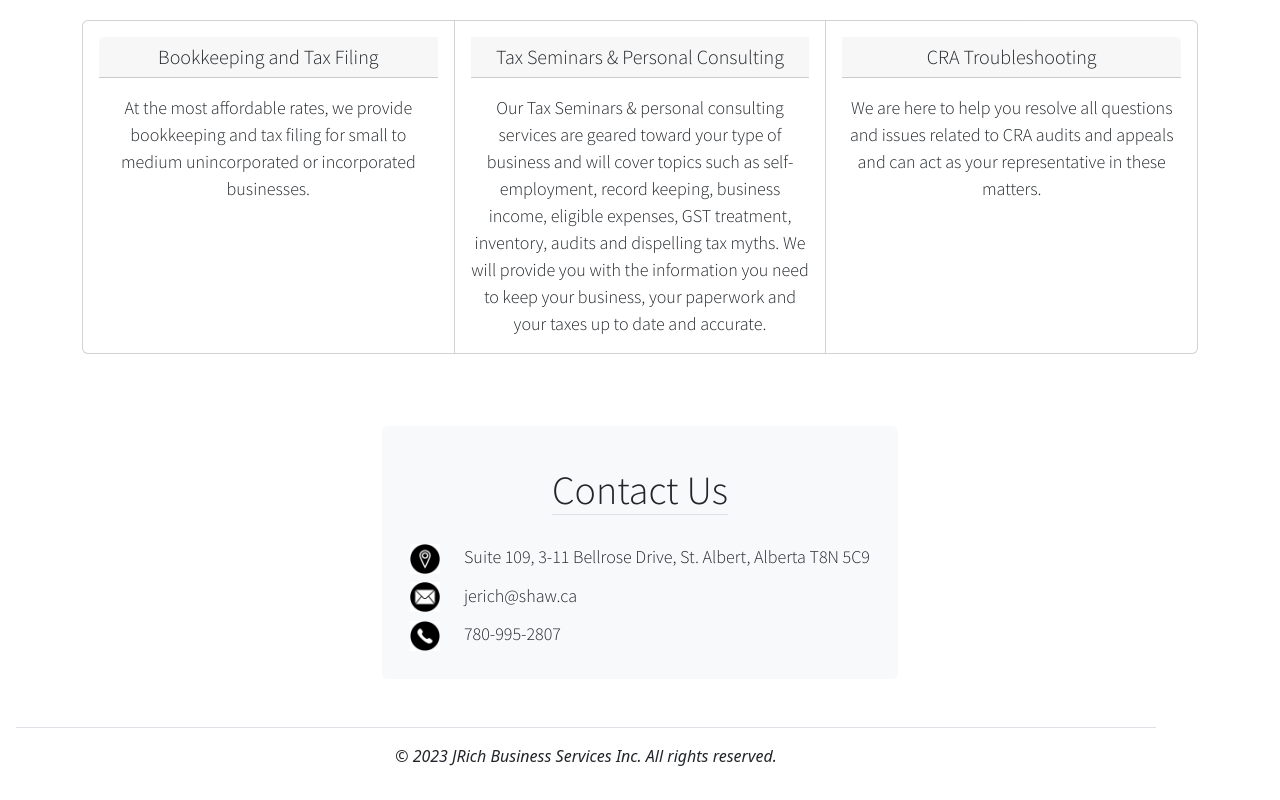
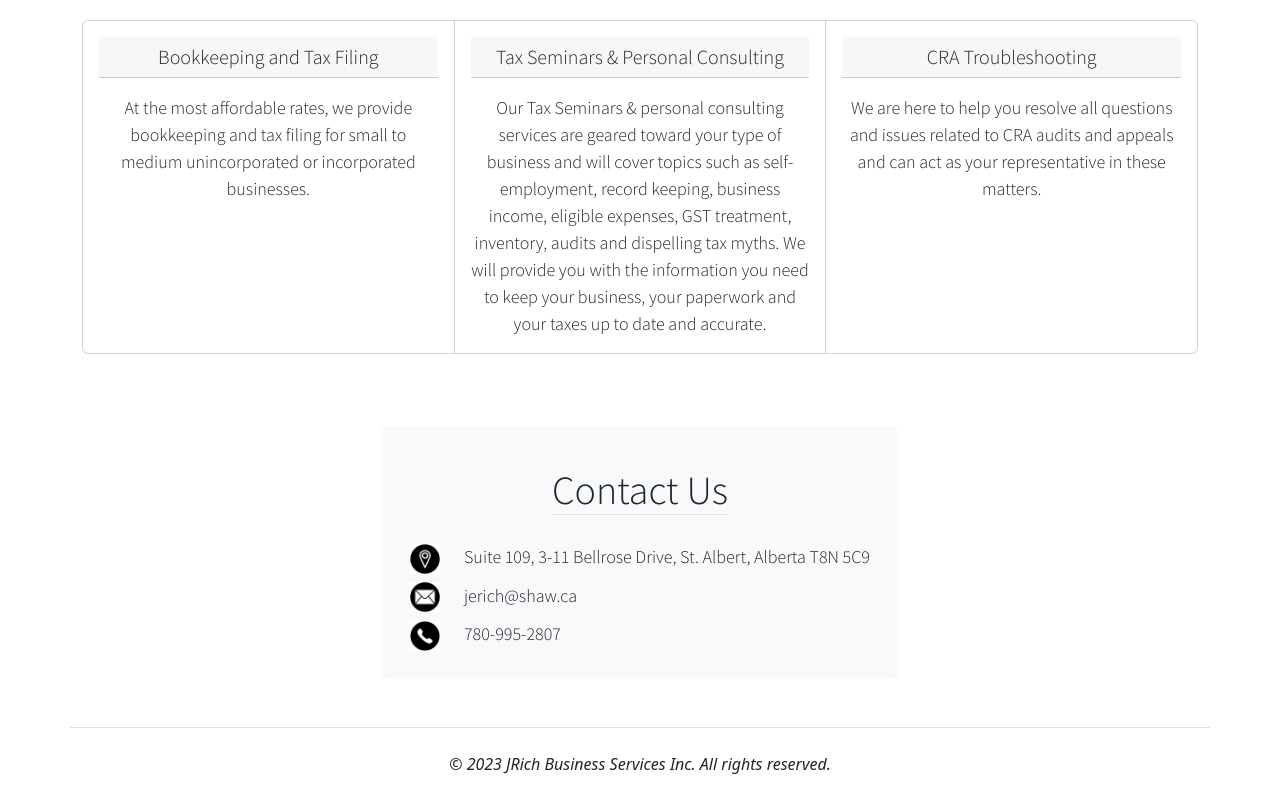
Before and after one commit to caitlincroteau/jrich-business-services, a React (Create React App) app: page / in a window 1280 px wide. Shown: the part 650-1450 px from the top of the page. Built offline with nearby package versions, Linux system fonts and the light colour scheme.

Commit message:
fix footer alignment

```diff
--- a/src/components/Footer.jsx
+++ b/src/components/Footer.jsx
@@ -3,7 +3,7 @@ import Container from "react-bootstrap/Container";
 
 export default function Footer(props) {
   return (
-    <Container className="border-top m-3 p-3 fst-italic">
+    <Container className="border-top mt-4 p-4 fst-italic">
       <Row>
         <Col>© 2023 JRich Business Services Inc. All rights reserved.</Col>
       </Row>
```
